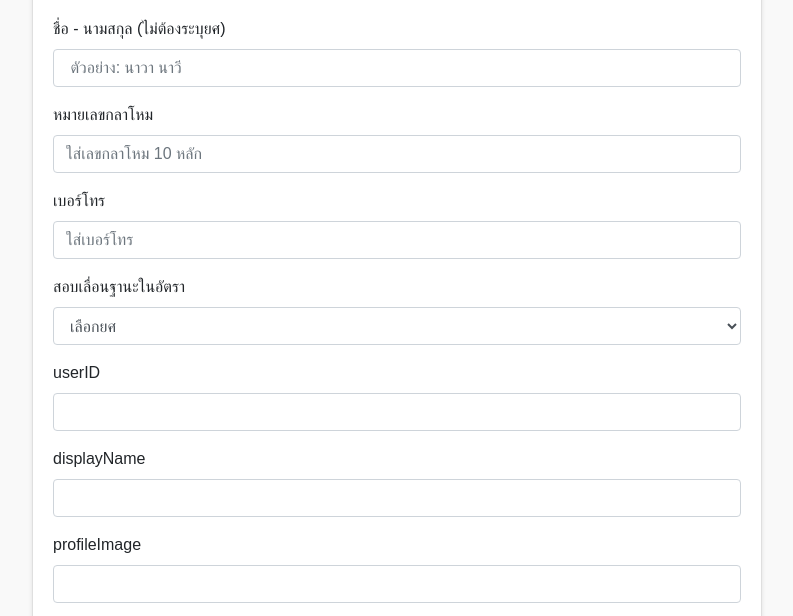
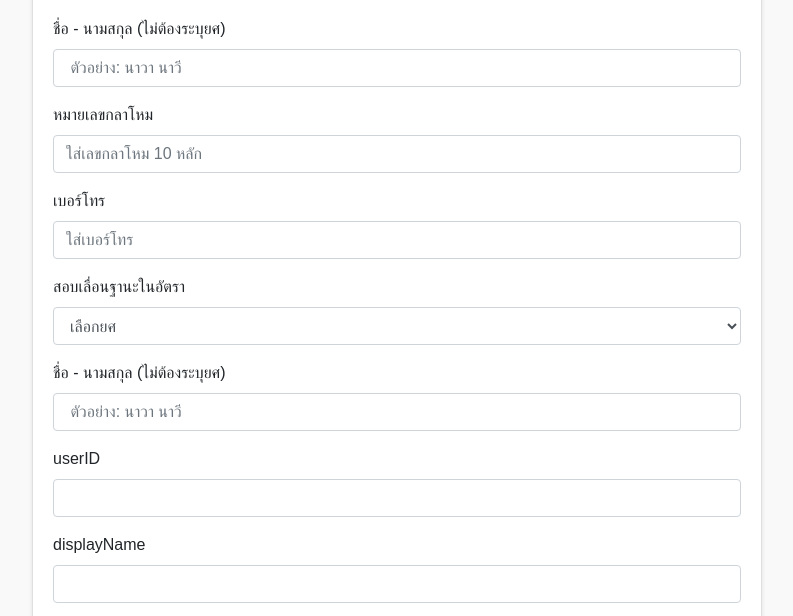
Before and after one commit to dosnavyfinance/register, a plain HTML site: page index.html in a window 1280 px wide. Shown: the part 165-781 px from the top of the page, without its empty margins (243-1036 px from the left). Drawn offline with nearby package versions, Linux system fonts and the light colour scheme.

Commit message:
Update index.html

```diff
--- a/index.html
+++ b/index.html
@@ -54,7 +54,10 @@
                             </div>
 
                             <!--สำหรับฟอร์มแบบ input Multiple choice grid-->
-
+                            <div class="form-group">
+                                <label for="entry.887374161">ชื่อ - นามสกุล (ไม่ต้องระบุยศ)</label>
+                                <input type="text" class="form-control" id="name" name="entry.887374161" required placeholder=" ตัวอย่าง: นาวา นาวี ">
+                            </div>
 				<!-- <h2><label for="test">สำหรับ Admin</label></h2> -->
                                 <div class="form-group">
                                 <label for="entry.302734158">userID</label>
```
